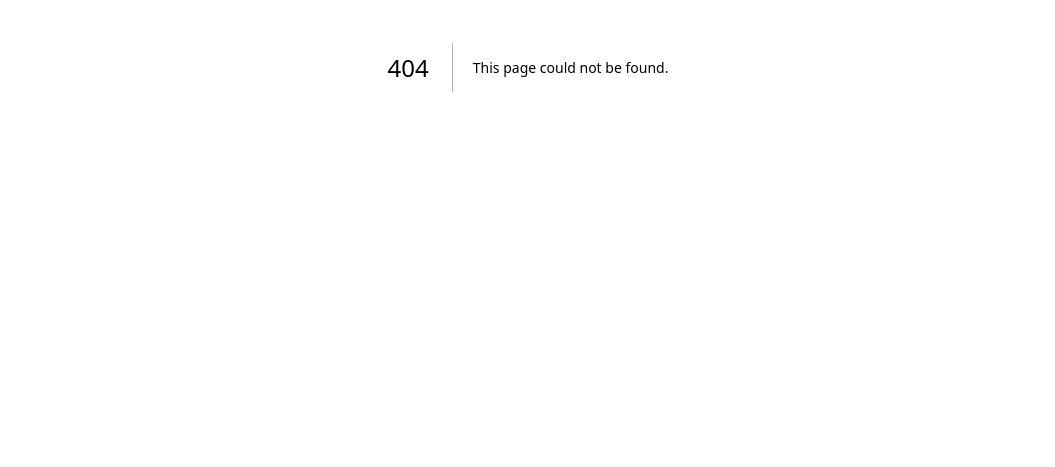
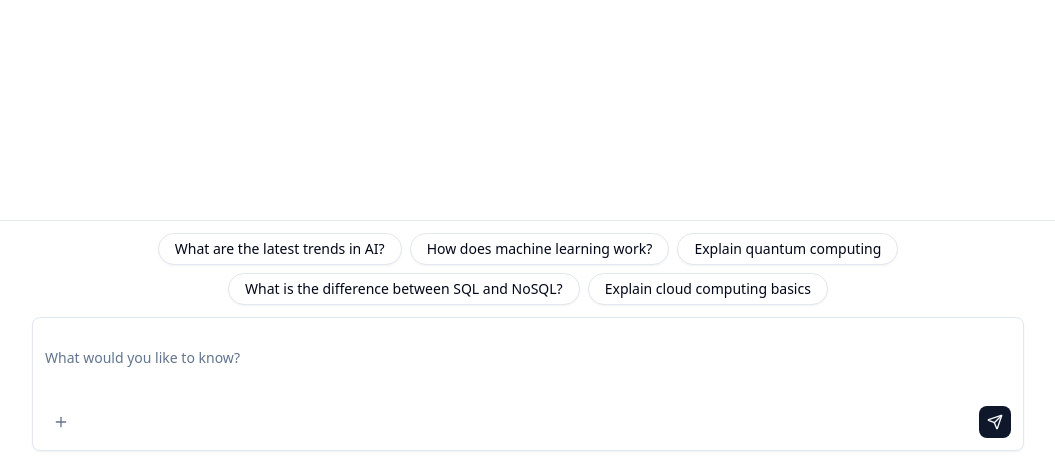
Before and after one commit to sanju1098/chatuuu, a Next.js app: page /sample in a window 1280 px wide. Before the commit this address had no page. Shown: the part 333-800 px from the top of the page, without its empty margins (112-1167 px from the left). Built offline with nearby package versions, Linux system fonts and the light colour scheme.

Commit message:
Sample fix API

```diff
--- a/package.json
+++ b/package.json
@@ -10,6 +10,7 @@
     "format": "biome format --write"
   },
   "dependencies": {
+    "@ai-sdk/google": "^2.0.25",
     "@ai-sdk/react": "^2.0.82",
     "@hookform/resolvers": "^5.2.2",
     "@radix-ui/react-accordion": "^1.2.12",
--- /dev/null
+++ b/src/app/api/chat/route.ts
@@ -0,0 +1,18 @@
+import { streamText, UIMessage, convertToModelMessages } from "ai";
+import { google } from "@ai-sdk/google";
+
+export async function POST(req: Request) {
+  try {
+    const { messages }: { messages: UIMessage[] } = await req.json();
+
+    const result = streamText({
+      model: google("gemini-2.5-flash"),
+      messages: convertToModelMessages(messages),
+    });
+
+    return result.toUIMessageStreamResponse();
+  } catch (error) {
+    console.error("Error in chat route:", error);
+    return new Response("Failed to stream chat completion", { status: 500 });
+  }
+}
--- /dev/null
+++ b/src/app/sample/page.tsx
@@ -0,0 +1,141 @@
+"use client";
+
+import {
+  Conversation,
+  ConversationContent,
+  ConversationScrollButton,
+} from "@/components/ai-elements/conversation";
+import { Loader } from "@/components/ai-elements/loader";
+import { Message, MessageContent } from "@/components/ai-elements/message";
+import { useChat } from "@ai-sdk/react";
+import {
+  PromptInput,
+  PromptInputActionAddAttachments,
+  PromptInputActionMenu,
+  PromptInputActionMenuContent,
+  PromptInputActionMenuTrigger,
+  PromptInputBody,
+  PromptInputFooter,
+  PromptInputHeader,
+  type PromptInputMessage,
+  PromptInputSubmit,
+  PromptInputTextarea,
+  PromptInputTools,
+} from "@/components/ai-elements/prompt-input";
+import { Response } from "@/components/ai-elements/response";
+import { Suggestion } from "@/components/ai-elements/suggestion";
+import { models, suggestions } from "@/config";
+import { Fragment, Key, useState } from "react";
+
+const ChatPage = () => {
+  const [input, setInput] = useState("");
+
+  const { messages, sendMessage, status } = useChat();
+
+  const handleSubmit = (message: PromptInputMessage) => {
+    if (!message.text) {
+      return;
+    }
+    sendMessage({
+      text: message.text,
+    });
+    setInput("");
+  };
+
+  const handleSuggestionClick = (suggestion: string) => {};
+
+  return (
+    <div className="flex flex-col h-screen max-w-7xl mx-auto relative bg-background">
+      {/* Scrollable message area */}
+      <div className="flex-1 overflow-y-auto px-6 pt-6 pb-[200px]">
+        <Conversation>
+          <ConversationContent>
+            {messages.map(
+              (message: {
+                id: Key | null | undefined;
+                parts: any[];
+                role: string;
+              }) => (
+                <div key={message.id}>
+                  {message.parts.map(
+                    (
+                      part: { type: any; text: string | null | undefined },
+                      i: any
+                    ) => {
+                      switch (part.type) {
+                        case "text":
+                          return (
+                            <Fragment key={`${message.id}-${i}`}>
+                              <Message
+                                from={
+                                  message.role as
+                                    | "system"
+                                    | "user"
+                                    | "assistant"
+                                }
+                              >
+                                <MessageContent>
+                                  <Response>{part.text}</Response>
+                                </MessageContent>
+                              </Message>
+                            </Fragment>
+                          );
+                        default:
+                          return null;
+                      }
+                    }
+                  )}
+                </div>
+              )
+            )}
+            {(status === "submitted" || status === "streaming") && <Loader />}
+          </ConversationContent>
+          <ConversationScrollButton />
+        </Conversation>
+      </div>
+
+      {/* Fixed input footer */}
+      <div className="fixed bottom-0 left-0 right-0 bg-background border-t border-border z-50">
+        <div className="max-w-5xl mx-auto px-4 pt-3 pb-4">
+          {/* Suggestions above input */}
+          <div className="flex flex-wrap justify-center items-center gap-2 mb-3">
+            {suggestions.map((suggestion) => (
+              <Suggestion
+                key={suggestion}
+                onClick={() => handleSuggestionClick(suggestion)}
+                suggestion={suggestion}
+              />
+            ))}
+          </div>
+
+          {/* Input area */}
+          <PromptInput globalDrop multiple onSubmit={handleSubmit}>
+            <PromptInputHeader></PromptInputHeader>
+
+            <PromptInputBody>
+              <PromptInputTextarea
+                value={input}
+                onChange={(e) => setInput(e.target.value)}
+              />
+            </PromptInputBody>
+
+            <PromptInputFooter>
+              <PromptInputTools>
+                <PromptInputActionMenu>
+                  <PromptInputActionMenuTrigger />
+                  <PromptInputActionMenuContent>
+                    <PromptInputActionAddAttachments />
+                  </PromptInputActionMenuContent>
+                </PromptInputActionMenu>
+              </PromptInputTools>
+
+              <PromptInputSubmit disabled={!input && !status} status={status} />
+            </PromptInputFooter>
+          </PromptInput>
+        </div>
+      </div>
+    </div>
+  );
+};
+
+export default ChatPage;
```
Also changed, not shown: 1 other file (tests, documents, lock files or other folders).
